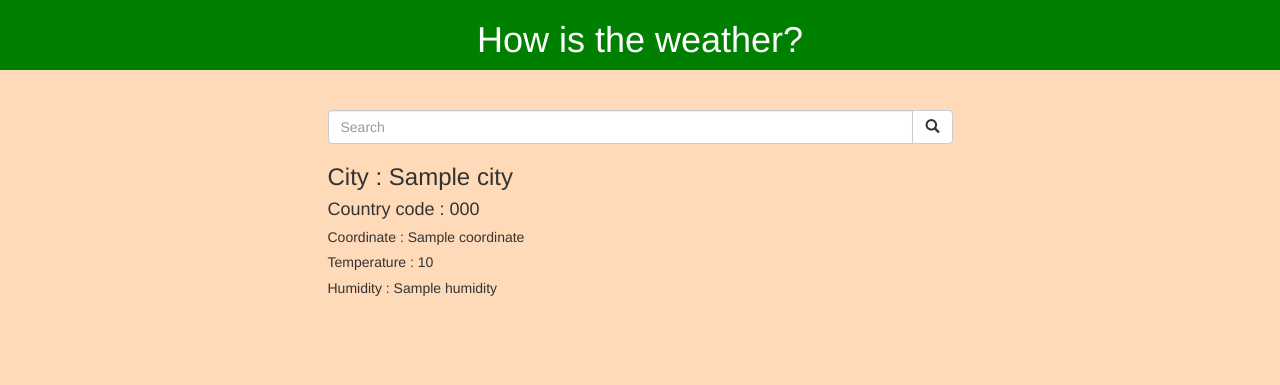
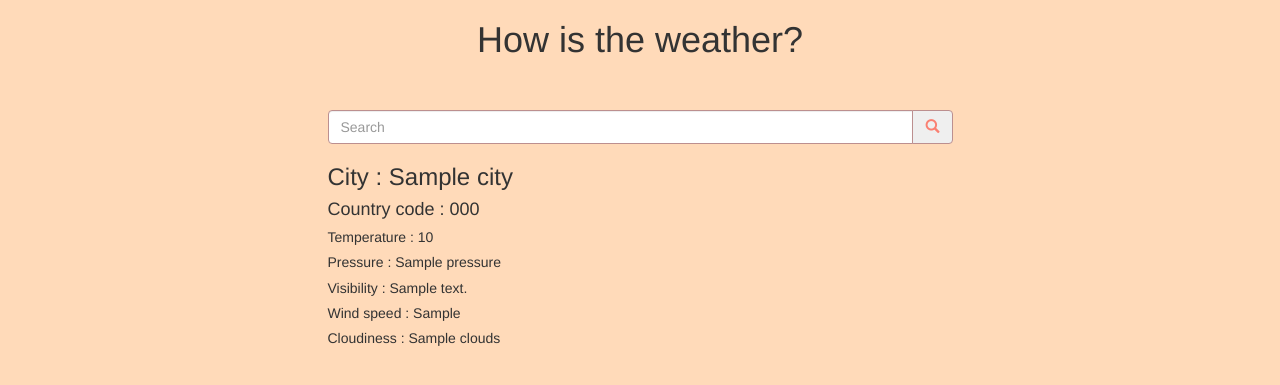
Before and after one commit to DenDG23/Weatherapp, a Django app: template main/templates/index.html in a window 1280 px wide. Shown: the top 385 px of the page. Run offline with Django 4.2, Linux system fonts and the light colour scheme; the template is opened without the code that fills it: most values are stand-ins (such as "Sample title", 1, 10 or a date in 2020); some libraries are stand-ins or nearby versions.

Commit message:
added some parameter, styled better

```diff
--- a/main/templates/index.html
+++ b/main/templates/index.html
@@ -12,12 +12,18 @@
         body {
             background-color: peachpuff;
         }
+        .borderColor {
+            border-color: rosybrown;
+        }
+        .button {
+            color: salmon;
+        }
     </style>
 
 </head>
 
 <body>
-    <nav class="row navtitle" style="background: green; color: white;">
+    <nav class="row navtitle">
         <h1 class="col text-center">How is the weather? </h1>
     </nav>
     <br />
@@ -27,23 +33,28 @@
         <form method="post" class="col-md-6 col-md-offset-3">
             {% csrf_token %}
             <div class="input-group">
-                <input type="text" class="form-control" name="city" placeholder="Search">
+                <input type="text" class="form-control borderColor" name="city" placeholder="Search">
                 <div class="input-group-btn">
-                    <button class="btn btn-default" type="submit"><i class="glyphicon glyphicon-search"></i></button>
+                    <button class="btn borderColor button" type="submit"><i class="glyphicon glyphicon-search"></i></button>
                 </div>
             </div>
             <form>
 
     </center>
     <div class="row">
-        {% if country_code and coordinate %}
-        <div class="col-md-6 col-md-offset-3">
+        {% if country_code %}
+        <div class="col-md-3 col-md-offset-3">
             <h3>City : {{city}}</h3>
             <h4>Country code : {{country_code}}</h4>
-            <h5>Coordinate : {{coordinate}}</h5>
             <h5>Temperature : {{temp}}</h5>
-            <h5>Humidity : {{humidity}}</h5>
+            <h5>Pressure : {{pressure}}</h5>
+            <h5>Visibility : {{visibility}}</h5>
+            <h5>Wind speed : {{wind_speed}}</h5>
+            <h5>Cloudiness : {{clouds}}</h5>
         </div>
+        {% endif %}
+        {% if temp > 26 %}
+        <h5>Please put on a hat)</h5>
         {% endif %}
     </div>
 </body>
```
Also changed, not shown: main/views.py (+10 -10 lines).
